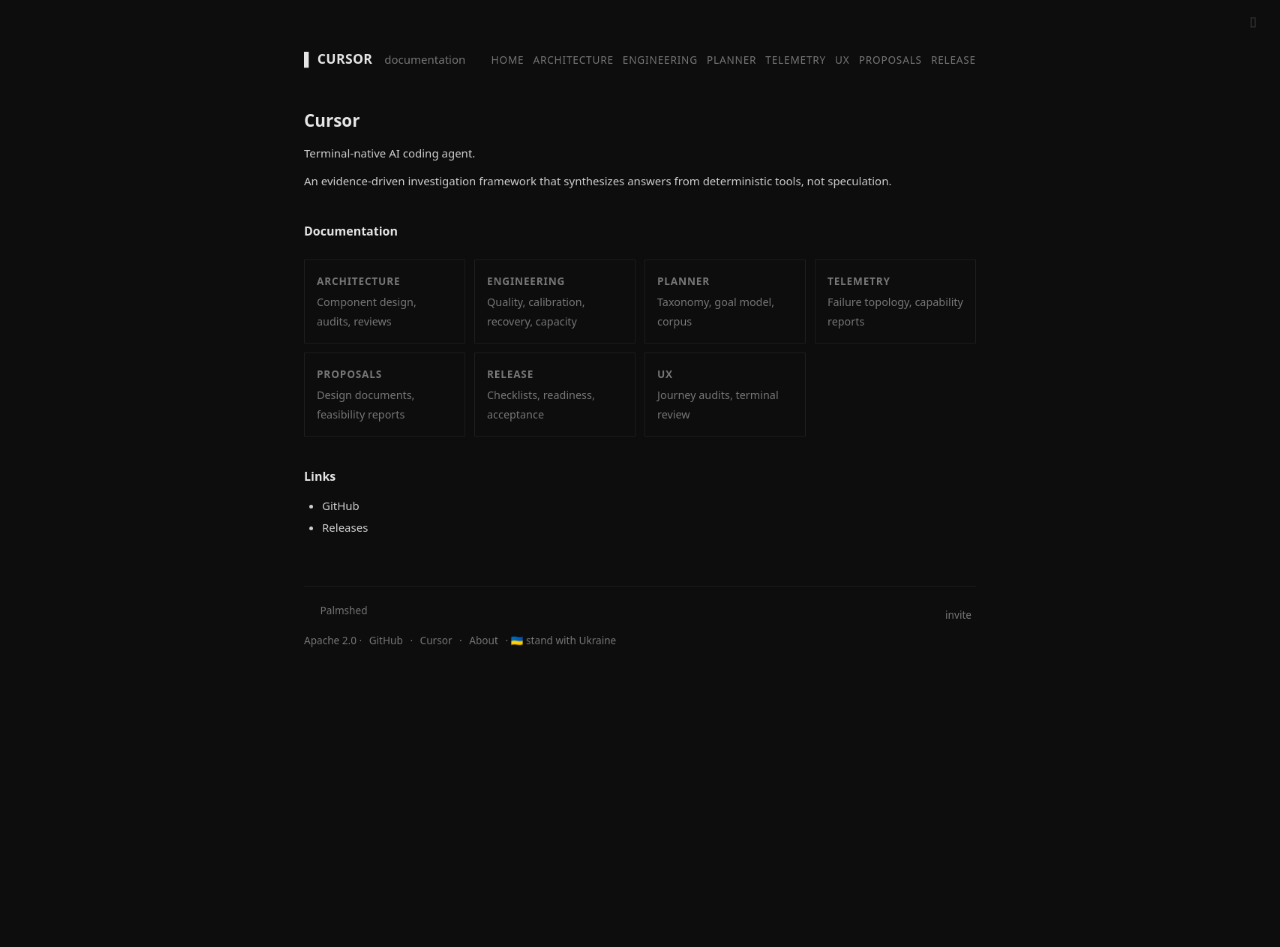
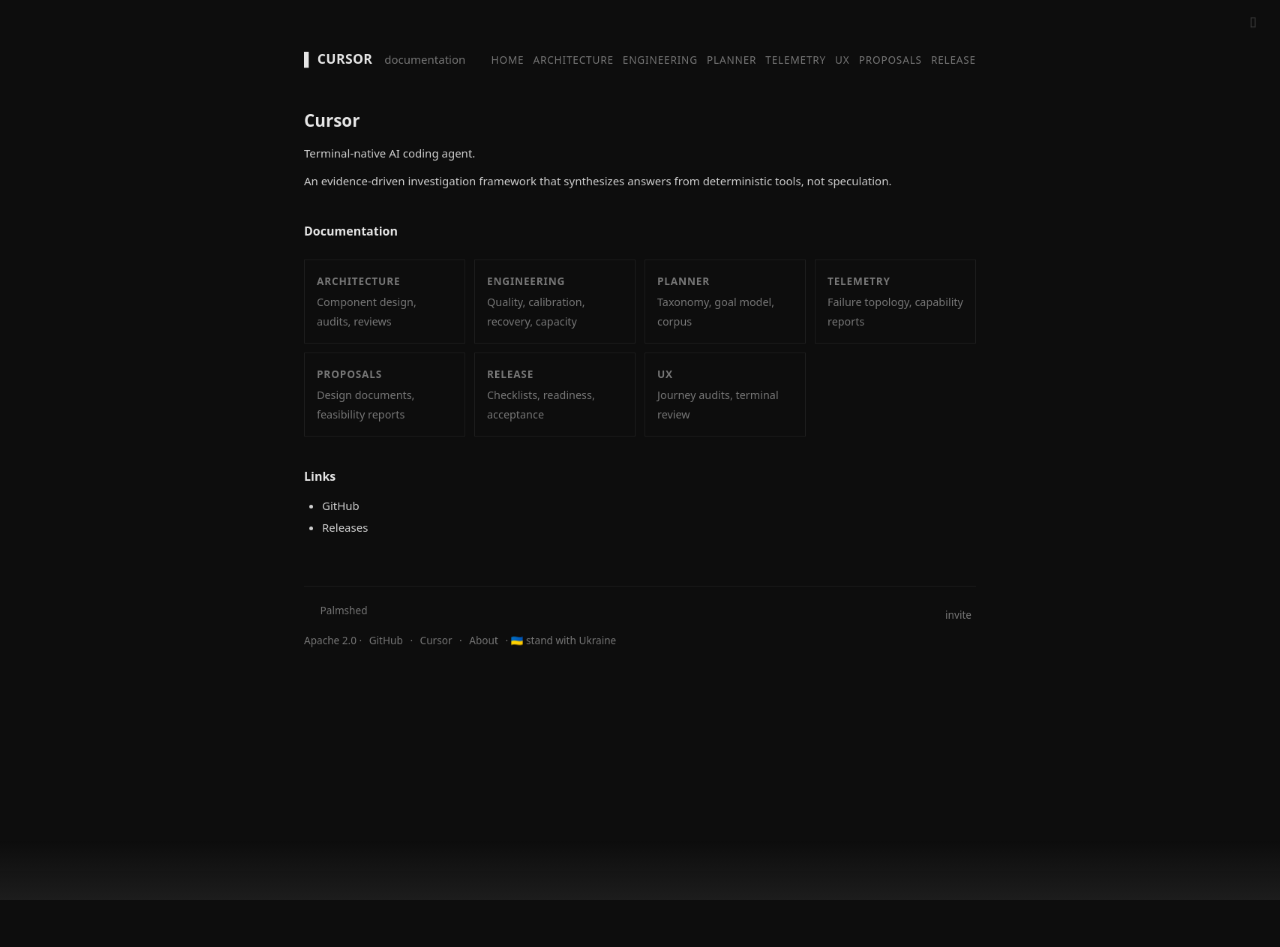
Before and after one commit to palmshed/cursor-docs, a Jekyll site: the page built from docs/index.md, in a window 1280 px wide. Built offline with Jekyll 4.4.1, drawn with Linux system fonts in a browser that asks for light colours.

Commit message:
bottom-glow: passive scroll, short-page guard, will-change hints

```diff
--- a/docs/_layouts/default.html
+++ b/docs/_layouts/default.html
@@ -57,7 +57,9 @@
   </div>
 </footer>
 </div>
+<div class="bottom-glow" id="bottom-glow"></div>
 <span id="layout-toggle" title="Toggle layout">▭</span>
+<div class="layout-hint" id="layout-hint">toggle portrait / landscape</div>
 <script>
 document.addEventListener('click', function(e){
   var dd = document.getElementById('invite-dd');
--- a/docs/assets/css/style.css
+++ b/docs/assets/css/style.css
@@ -206,10 +206,15 @@ footer > div:first-child{display:flex;justify-content:space-between;}
 .dropdown.open .dropdown-menu{display:block;}
 .dropdown-menu a{display:block;padding:4px 16px;color:var(--dim);text-decoration:none;font-size:13px;margin:0;}
 .dropdown-menu a:hover{color:var(--fg);background:var(--border);}
-#layout-toggle{position:fixed;top:12px;right:12px;cursor:pointer;color:var(--dim);font-size:13px;user-select:none;line-height:1;padding:4px 8px;opacity:.5;transition:transform .3s ease,opacity .15s;z-index:100;display:inline-block;}
+#layout-toggle{position:fixed;top:12px;right:12px;cursor:pointer;color:var(--dim);font-size:13px;user-select:none;line-height:1;padding:4px 8px;opacity:.5;transition:transform .3s ease,opacity .15s;z-index:100;display:inline-block;will-change:transform,opacity;}
 #layout-toggle:hover{opacity:1;}
 body:not(.landscape) #layout-toggle{transform:rotate(90deg);}
 body.landscape #layout-toggle{transform:rotate(0deg);}
+.bottom-glow{position:fixed;bottom:0;left:0;right:0;height:60px;background:linear-gradient(to top, rgba(119,119,119,.15), transparent);opacity:0;pointer-events:none;z-index:98;transition:opacity .6s ease;will-change:opacity;}
+.bottom-glow.show{opacity:1;}
+.layout-hint{position:fixed;top:12px;right:40px;color:var(--dim);font-size:11px;line-height:1;padding:4px 8px;border:1px solid var(--border);border-radius:4px;background:var(--bg);opacity:0;transition:opacity .5s ease;pointer-events:none;white-space:nowrap;z-index:100;will-change:opacity;}
+.layout-hint.show{opacity:.8;}
+.layout-hint::after{content:'';position:absolute;top:50%;left:100%;transform:translateY(-50%);width:0;height:0;border-top:4px solid transparent;border-bottom:4px solid transparent;border-left:4px solid var(--border);}
 .dropdown-trigger{color:var(--dim);margin:0 6px;}
 .dropdown-trigger:hover{opacity:.8;}
 
```
Also changed, not shown: other parts of docs/_layouts/default.html (+15 -0 lines).
